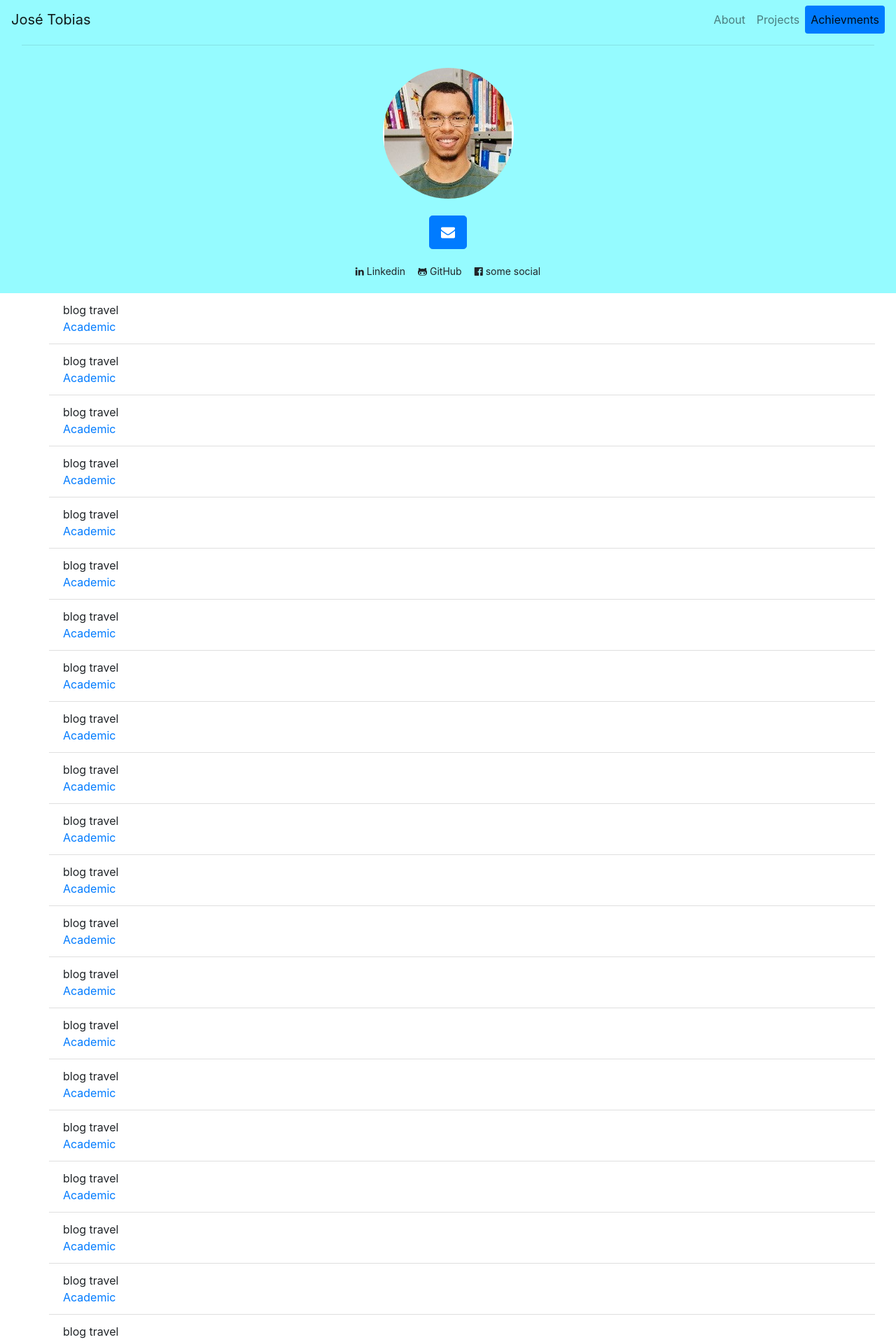
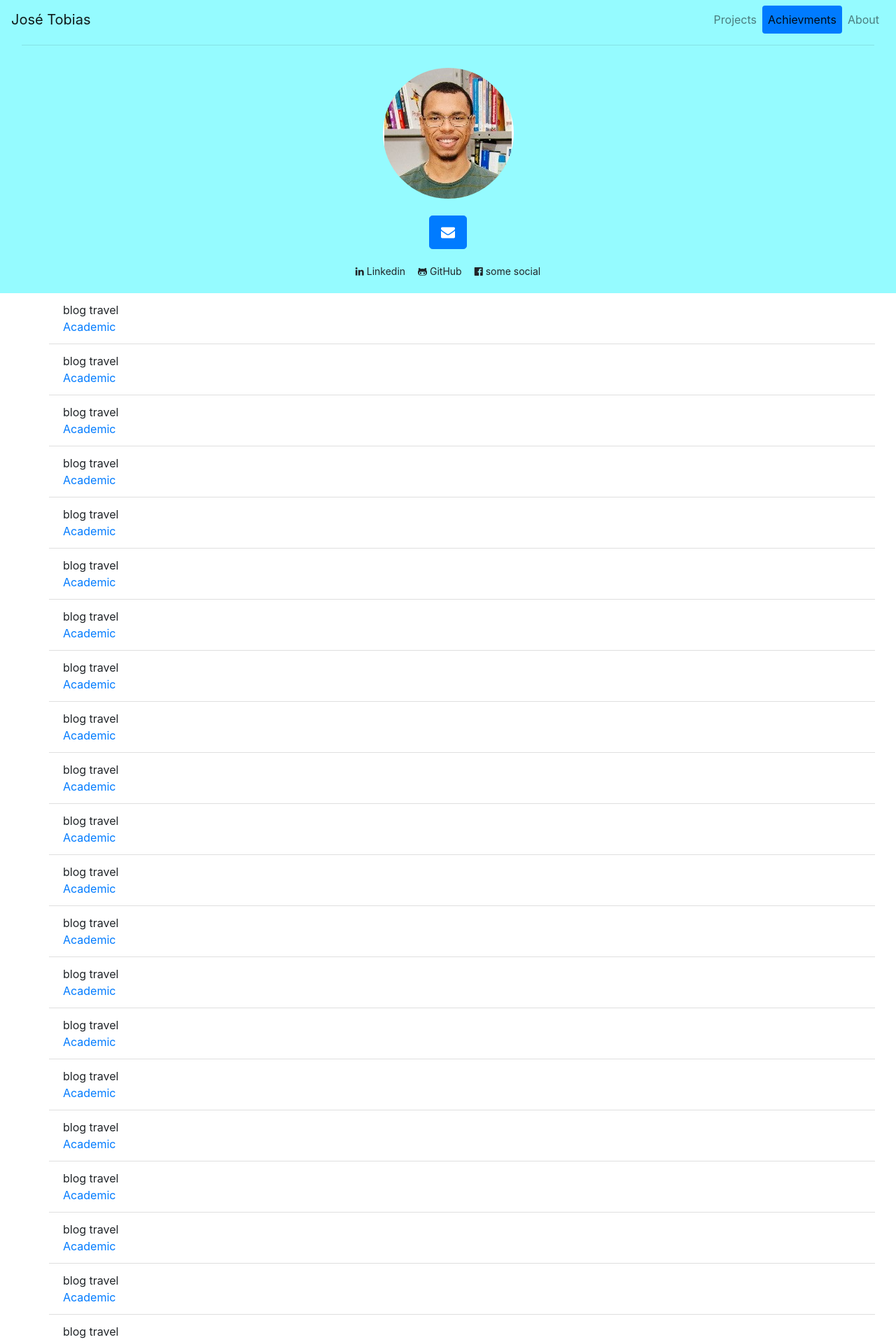
Before and after one commit to tobiasjc/Jekyll-noDev, a Jekyll site: the page built from index.html, in a window 1280 px wide. Shown: the top 1918 px of the page at 70% size. Built offline with Jekyll 4.4.1, drawn with Linux system fonts in a browser that asks for light colours.

Commit message:
Changed items styling and JQuery rules, also fixed a bug with viewheight for the scrollspy class

```diff
--- a/_includes/fader-nav.html
+++ b/_includes/fader-nav.html
@@ -1,9 +1,7 @@
 <div class="container-fluid p-0">
     <nav class="navbar navbar-expand-md navbar-light fixed-top to-fade" id="on-roll-head">
-        <div class="col mx-auto ml-auto">
-            <a class="navbar-brand" href="#nav-full">{{ page.author }}</a>
-        </div>
-        <button class="navbar-toggler mr-auto" type="button" data-toggle="collapse" data-target="#fadedNavbarContent"
+        <a class="navbar-brand ml-auto" href="#nav-full">{{ page.author }}</a>
+        <button class="navbar-toggler ml-auto" type="button" data-toggle="collapse" data-target="#fadedNavbarContent"
             aria-controls="navbarContent" aria-expanded="false" aria-label="Toggle navigation">
             <span class="navbar-toggler-icon"></span>
         </button>
--- a/_includes/header.html
+++ b/_includes/header.html
@@ -12,14 +12,14 @@
                 </button>
                 <div class="collapse navbar-collapse nav-pills ml-auto nav-justified" id="navbarContent">
                     <ul class="navbar-nav ml-auto">
-                        <li class="nav-item">
-                            <a class="nav-link" href="/about/">About</a>
-                        </li>
                         <li class="nav-item" data-toggle="collapse" data-target=".navbar-collapse.show">
                             <a class="nav-link" href="#projects-div">Projects</a>
                         </li>
                         <li class="nav-item" data-toggle="collapse" data-target=".navbar-collapse.show">
                             <a class="nav-link" href="#achievments-div">Achievments</a>
+                        </li>
+                        <li class="nav-item">
+                            <a class="nav-link" href="/about/">About</a>
                         </li>
                     </ul>
                 </div>
--- a/_layouts/home.html
+++ b/_layouts/home.html
@@ -16,10 +16,10 @@
     <title>Document</title>
 </head>
 
-<body data-spy="scroll" id="spied-body">
+<body class="pb-5" data-spy="scroll" id="spied-body">
     {% include header.html %}
     {% include fader-nav.html %}
-    <div class=" container-fluid" id="content">
+    <div class="container-fluid" id="content">
         {{ content }}
     </div>
     {% include fader-footer.html %}
--- a/_sass/home.scss
+++ b/_sass/home.scss
@@ -1,10 +1,6 @@
 .to-fade {
   visibility: hidden;
   background: rgb(149, 251, 255);
-}
-
-#content {
-  padding-bottom: 100px;
 }
 
 #intro {
@@ -18,7 +14,7 @@
 
 .dropdown-menu-center {
   right: auto;
-  left: 50%;
+  left: -50%;
   -webkit-transform: translate(-50%, 0);
   -o-transform: translate(-50%, 0);
   transform: translate(-50%, 0);
--- a/assets/js/home.js
+++ b/assets/js/home.js
@@ -16,26 +16,40 @@
 const header = $("#nav-full");
 const rollHead = $("#on-roll-head");
 const rollFoot = $("#on-roll-foot");
-const triggerPoint = header.height() - (rollHead.height() + 1);
+const triggerPoint = header.height() - (rollHead.height());
 const entities = [rollHead, rollFoot];
 
 // if the page is reload in the middle
-(height >= triggerPoint) ? entities.forEach(shower) : entities.forEach(hider);
+(height > triggerPoint) ? entities.forEach(shower) : entities.forEach(hider);
 
 // scroll control
 $(window).scroll(function () {
     var height = $(window).scrollTop();
-    (height >= triggerPoint) ? entities.forEach(shower) : entities.forEach(hider);
+    (height > triggerPoint) ? entities.forEach(shower) : entities.forEach(hider);
 });
 
 // scrollback on posts size
-var scrollBack = rollHead.height();
-$("#on-roll-head a.nav-link").on("click", function (e) {
+const scrollBackHead = rollHead.height();
+const scrollBackItem = $("#achievments-list li.list-group-item").first().height();
+
+const onRollFirst = $("#on-roll-head a.nav-link").first();
+const onRollRest = $("#on-roll-head a.nav-link").slice(1, $("#on-roll-head li.nav-item").length);
+
+
+onRollFirst.on("click", function (e) {
     e.preventDefault();
     $($(this).attr('href'))[0].scrollIntoView();
-    scrollBy(0, -scrollBack);
+    scrollBy(0, -scrollBackHead);
 });
 
+onRollRest.on("click", function (e) {
+    console.log(scrollBackItem);
+    e.preventDefault();
+    $($(this).attr('href'))[0].scrollIntoView();
+    scrollBy(0, -scrollBackItem);
+});
+
+
 // scrollspy activation offset
-const offSet = rollHead.height();
+const offSet = $(window).height() * 0.2;
 $('body').scrollspy({ target: '#spied-body', offset: offSet });
```
